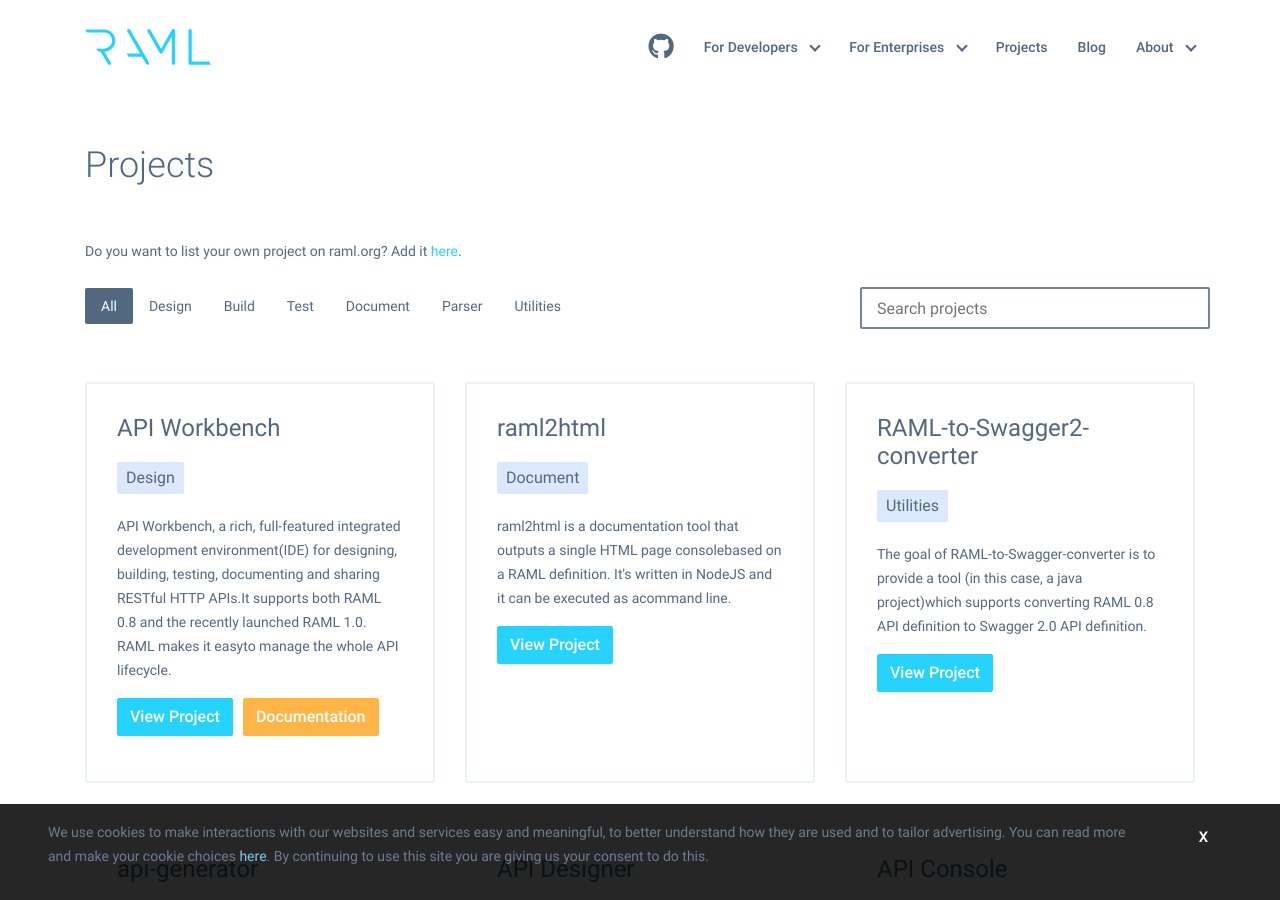
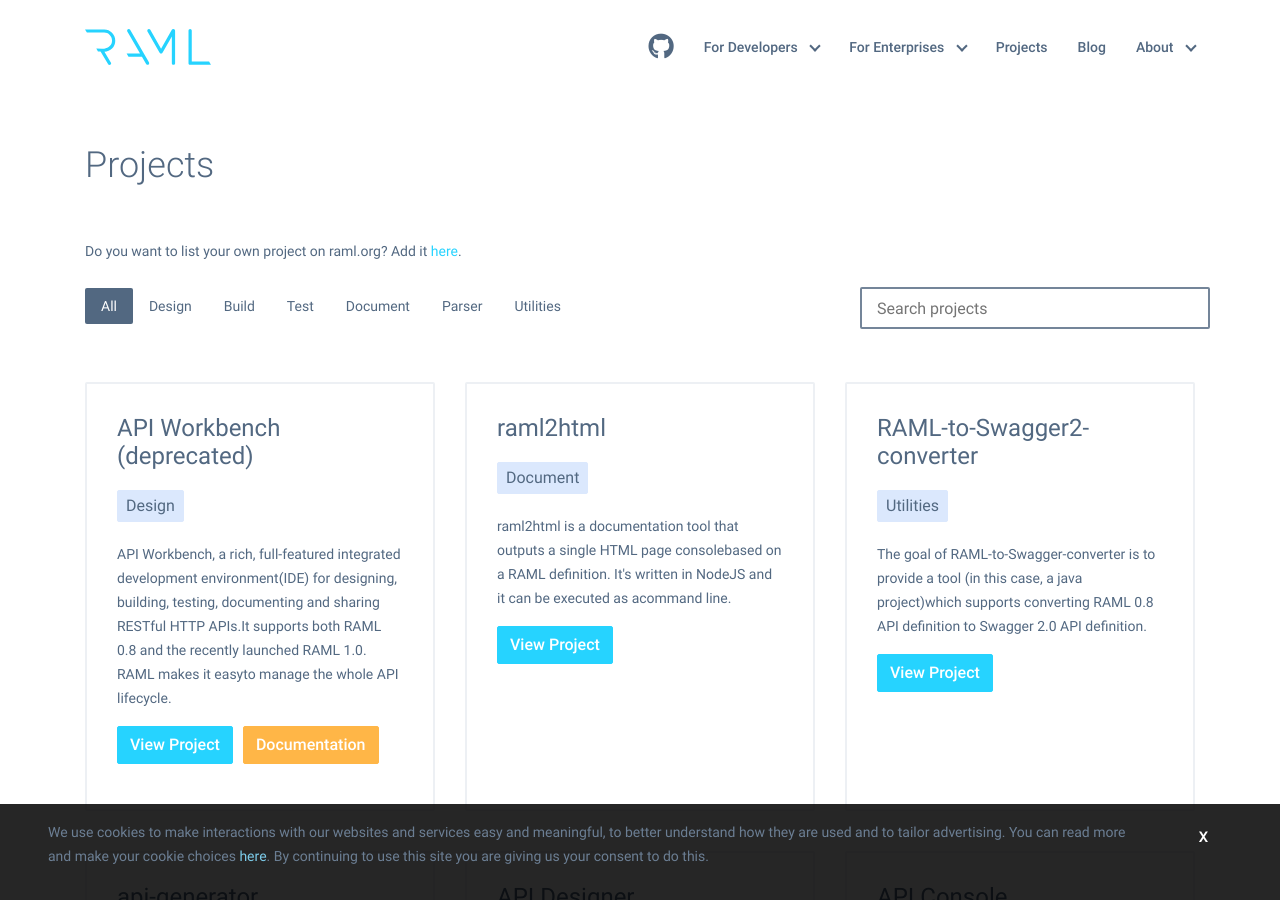
Before and after one commit to raml-org/raml-org, a Jekyll site: the page built from projects.html, in a window 1280 px wide and 900 px high. Built offline with Jekyll 4.4.1, drawn with Linux system fonts in a browser that asks for light colours; nearby versions of some CDN libraries.

Commit message:
Allow marking projects as deprecated in yml

```diff
--- a/_data/projects.yml
+++ b/_data/projects.yml
@@ -1,4 +1,5 @@
 - name: API Workbench
+  deprecated: true
   author: MuleSoft
   description: |
     API Workbench, a rich, full-featured integrated development environment
--- a/project.json
+++ b/project.json
@@ -8,7 +8,8 @@
     "secondary_link" : { "url": "{{ projects.secondary_link.url }}","title": "{{ projects.secondary_link.title }}" },
     "author"     : "{{ projects.author }}",
     "description"     : "{{ projects.description | escape | strip | strip_newlines }}",
-    "topics"     : "{{ projects.topics | join: ', ' }}"
+    "topics"     : "{{ projects.topics | join: ', ' }}",
+    "deprecated"     : "{{ projects.deprecated }}"
   }
 {% if forloop.last %}{% else %},{% endif %}
 {% endfor %}
--- a/projects.html
+++ b/projects.html
@@ -175,6 +175,7 @@
                 var project_desc = datas[i].description;
                 var project_url = datas[i].url;
                 var project_secondary_link = datas[i].secondary_link;
+                var deprecated = !!datas[i].deprecated;
                 var join_topic;
                 var topic = "";
                 var project_div;
@@ -187,10 +188,13 @@
                 } else {
                     join_topic = '<span class="projtag">' + datas[i].topics + '</span>';
                 }
+                if (deprecated) {
+                    project_name += ' (deprecated)'
+                }
                 project_div = '<div class="col-lg-4 col-md-6 col-sm-6 d-flex"><div class="projectblock "><div class="projname"><h3>' + project_name + '</h3></div><div class="proj_topics">'+ join_topic +'</div><div class="projdesc"><p>' + project_desc + '</p></div>' +
-                            '<div class="projlink"><a href ="' + project_url + '" rel="nofollow" class="btn btn-primary">View Project</a>';
+                            '<div class="projlink"><a href ="' + project_url + '" rel="nofollow" class="btn btn-primary" target="blank">View Project</a>';
                 if(project_secondary_link.url != ''){
-                    project_div += '<a href ="' + project_secondary_link.url + '" rel="nofollow" class="btn btn-secondary">'+project_secondary_link.title+'</a>';
+                    project_div += '<a href ="' + project_secondary_link.url + '" rel="nofollow" class="btn btn-secondary" target="blank">'+project_secondary_link.title+'</a>';
                 }
                 project_div += '</div></div></div> ';
                  if(datas.length <= per_page) {
```
